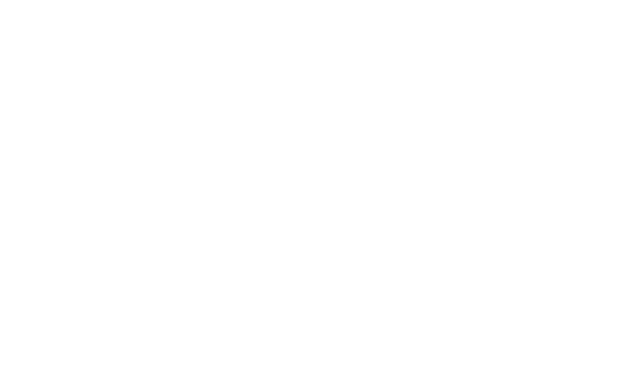
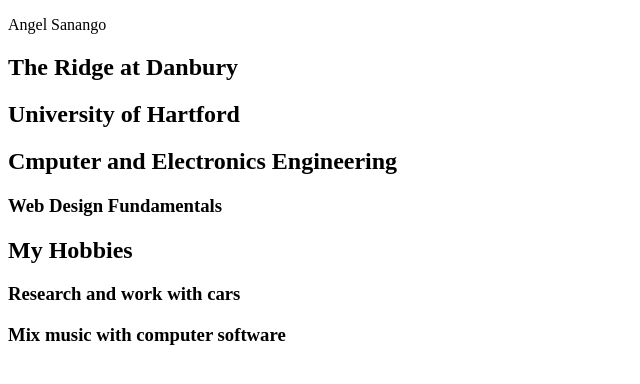
Before and after one commit to angel-sanango/outlining-algorithm, a plain HTML site: page index.html in a window 1280 px wide. Shown: the whole page, without its empty margins (0-640 px from the left). Drawn offline with Linux system fonts and the light colour scheme.

Commit message:
Update index.html

```diff
--- a/index.html
+++ b/index.html
@@ -4,9 +4,16 @@
    <meta charset="UTF-8">
    <meta name="viewport" content="width=device-width, initial-scale=1.0">
    <meta http-equiv="X-UA-Compatible" content="ie=edge">
-   <title>Document</title>
+   <title>Angel Sanango</title>
 </head>
 <body>
-
+<p>Angel Sanango</p>
+   <h2>The Ridge at Danbury</h2>
+      <h2>University of Hartford</h2>
+      <h2>Cmputer and Electronics Engineering</h2>
+            <h3>Web Design Fundamentals</h3>
+                  <h2>My Hobbies</h2>
+                  <h3>Research and work with cars</h3>
+                  <h3>Mix music with computer software</h3>
 </body>
 </html>
```
